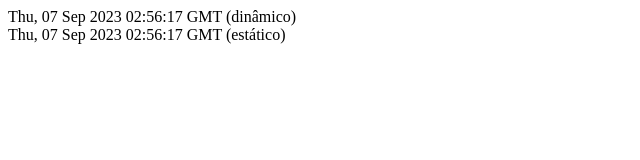
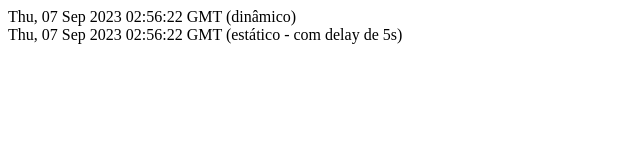
Before and after one commit to evandro-tomaz/ideia-unica, a Next.js app: page /tempo in a window 1280 px wide. Shown: the top 160 px of the page, without its empty margins (0-640 px from the left). Built offline with nearby package versions, Linux system fonts and the light colour scheme.

Commit message:
Teste com delay

```diff
--- a/pages/tempo.js
+++ b/pages/tempo.js
@@ -9,14 +9,16 @@
                 {dynamicDateString} (dinâmico)
             </div>
             <div>
-                {props.staticDateString} (estático)
+                {props.staticDateString} (estático - com delay de 5s)
             </div>
         </div>
     )
 }
 
-export function getStaticProps() {
+export async function getStaticProps() {
     console.log('> Passando pelo getStaticProps');
+    console.log('> Adicionando delay de 5 segundos');
+    await delay(5000);
     const staticDate = new Date();
     const staticDateString = staticDate.toGMTString();
 
@@ -27,4 +29,6 @@
     }
 }
 
+const delay = ms => new Promise(resolve => setTimeout(resolve, ms));
+
 export default Tempo;
```
